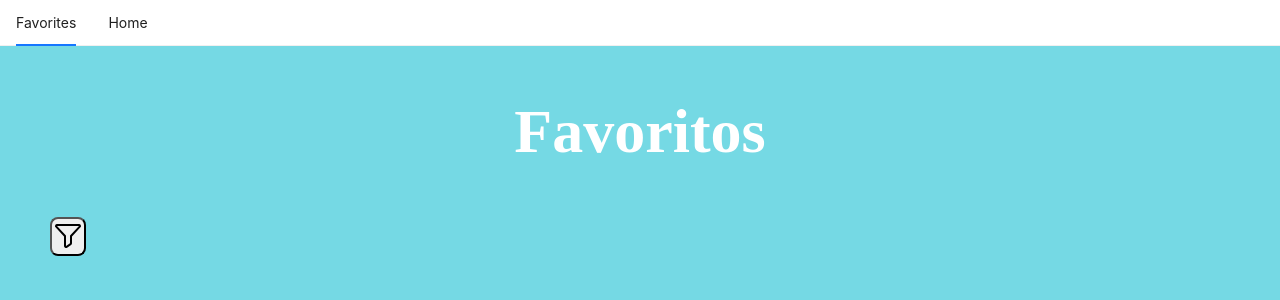
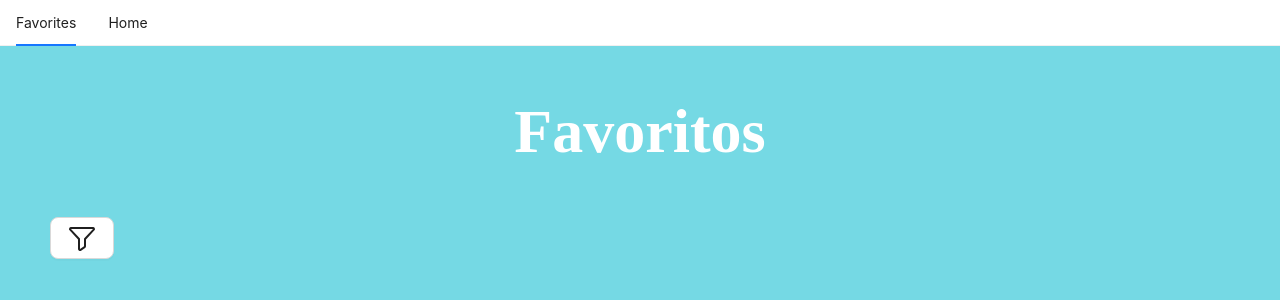
Before and after one commit to matheus-feijo/rick-and-morty-app, a React (Vite) app: page /favorites in a window 1280 px wide. Shown: the top 300 px of the page. Built offline with nearby package versions, Linux system fonts and the light colour scheme.

Commit message:
fix button filter

```diff
--- a/src/components/Filter/index.tsx
+++ b/src/components/Filter/index.tsx
@@ -35,13 +35,13 @@ export function Filter({
 
   return (
     <div style={{ padding: "50px 0px 20px 50px" }}>
-      <Tooltip title="Filter">
-        <button
+      <Tooltip title="Filtro">
+        <Button
           onClick={showDrawer}
-          style={{ cursor: "pointer", borderRadius: 8 }}
+          style={{ cursor: "pointer", borderRadius: 8, height: 42 }}
         >
           <Funnel size={32} />
-        </button>
+        </Button>
       </Tooltip>
 
       <Form
```
